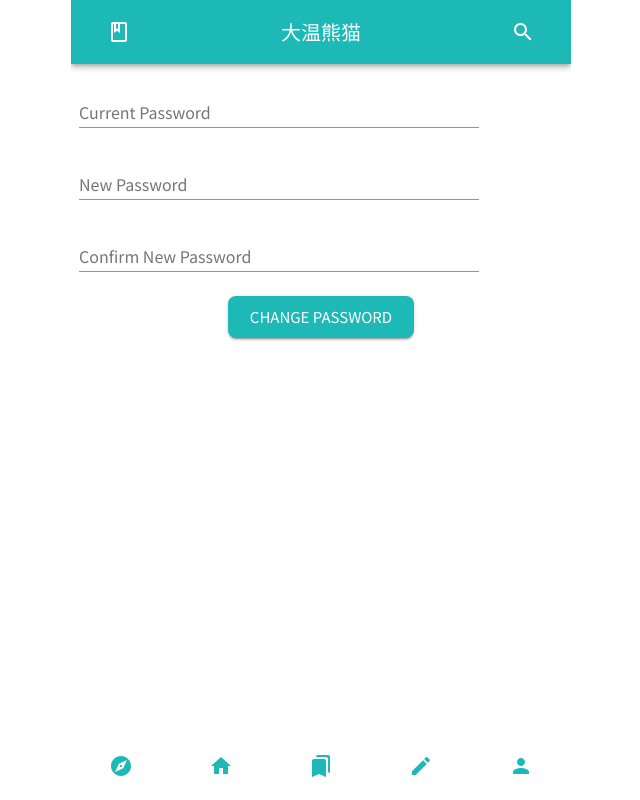
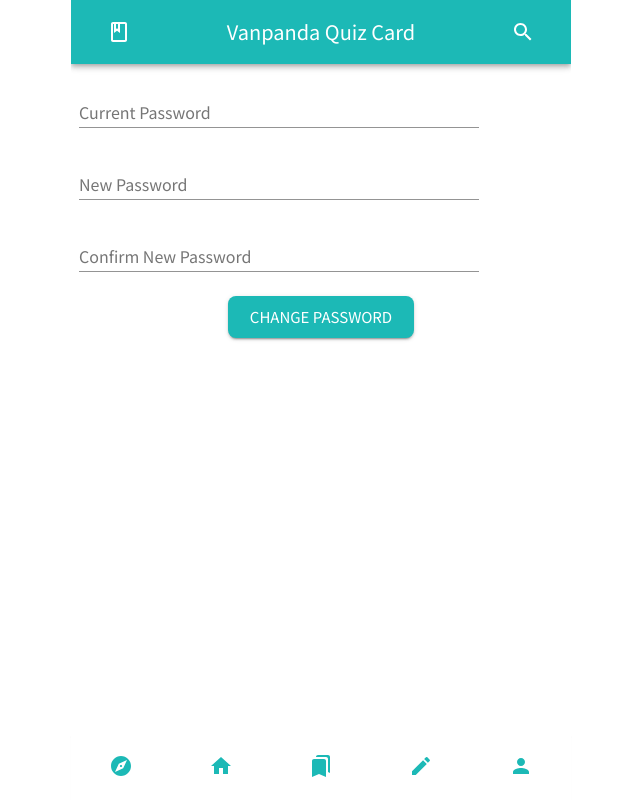
Before and after one commit to de2008de/vanpanda_quiz_card_ui, a React (Create React App) app: page /profile/change_password in a window 1280 px wide. Shown: the whole page, without its empty margins (319-959 px from the left). Built offline with nearby package versions, Linux system fonts and the light colour scheme; what react-stripe-elements would draw is missing.

Commit message:
Change some texts to English

```diff
--- a/public/index.html
+++ b/public/index.html
@@ -7,7 +7,7 @@
     <meta name="theme-color" content="#000000" />
     <meta
       name="description"
-      content="Vanpanda app cards quiz"
+      content="Vanpanda quiz card app"
     />
     <link rel="apple-touch-icon" href="logo192.png" />
     <!--
@@ -30,7 +30,7 @@
     <!-- Stripe - payment library -->
     <script src="https://js.stripe.com/v3/"></script>
 
-    <title>大温熊猫 - 最好的学习神器</title>
+    <title>Vanpanda Quiz Card App</title>
   </head>
   <body>
     <noscript>You need to enable JavaScript to run this app.</noscript>
--- a/src/components/AppShell/WCAppBar.js
+++ b/src/components/AppShell/WCAppBar.js
@@ -47,7 +47,7 @@ const WCAppBar = props => {
                     </IconButton>
                     <Typography variant="h6" className={classes.title}>
                         <Box component="span" className={classes.titleSpan}>
-                            大温熊猫
+                            Vanpanda Quiz Card
                         </Box>
                     </Typography>
                     <Link to="/search">
--- a/src/components/explore/ExplorePage.js
+++ b/src/components/explore/ExplorePage.js
@@ -54,7 +54,7 @@ const ExplorePage = props => {
     const [isLoading, setIsLoading] = useState(true);
     const getSearchBarPlaceholder = () => {
         // TODO: get hot keywords dynamically
-        return "BC驾照笔试";
+        return "Search for your cards";
     };
 
     const getCarouselImgArray = () => {
```
